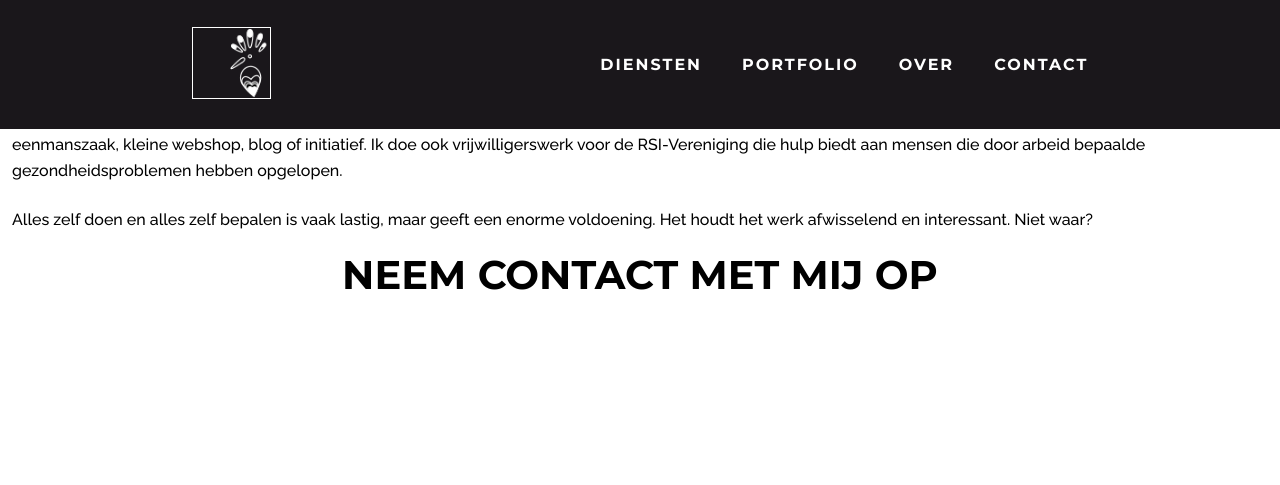
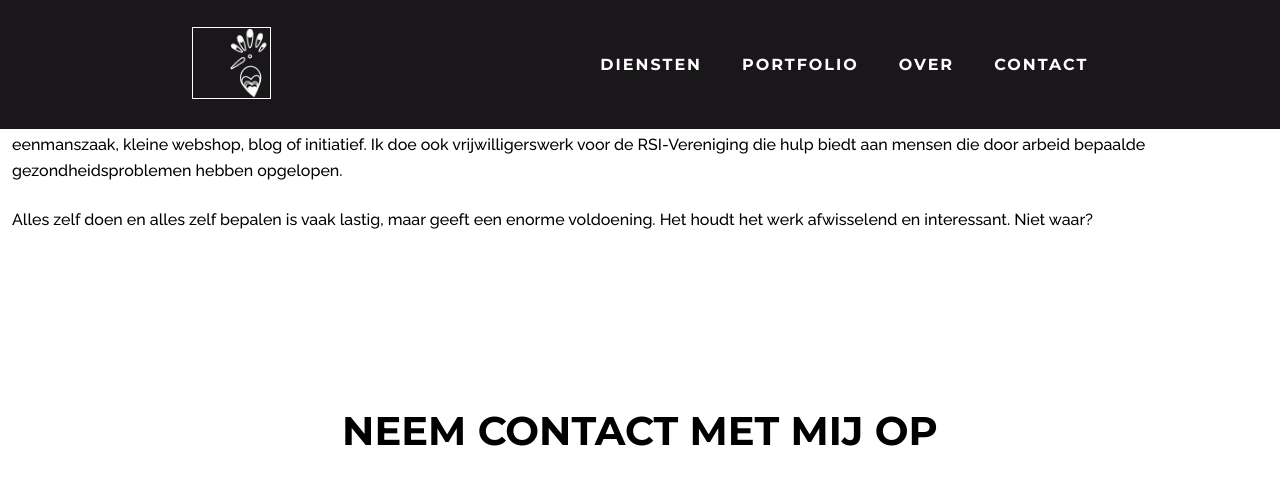
Before and after one commit to juliahop/juliahop.github.io, a Jekyll site: the page built from index.html, in a window 1280 px wide and 900 px high, scrolled down 3511 px. Shown: the top 485 px of the window. Built offline with Jekyll 4.4.1, drawn with Linux system fonts in a browser that asks for light colours.

Commit message:
Give sections min-height

```diff
--- a/_sass/_layout.scss
+++ b/_sass/_layout.scss
@@ -94,14 +94,14 @@
 
 .home { /* section */
   background-size: cover;
-  height: 100vh;
+  min-height: 100vh;
   padding-top: 14vh; /* on scrol distance from header */
 }
 
 .home--1 {
   background-color: var(--color-1);
   display: grid;
-  height: 86vh; /* min header to calc center */
+  min-height: 86vh; /* min header to calc center */
   padding-top: 0;
   place-items: center;
 }
```
